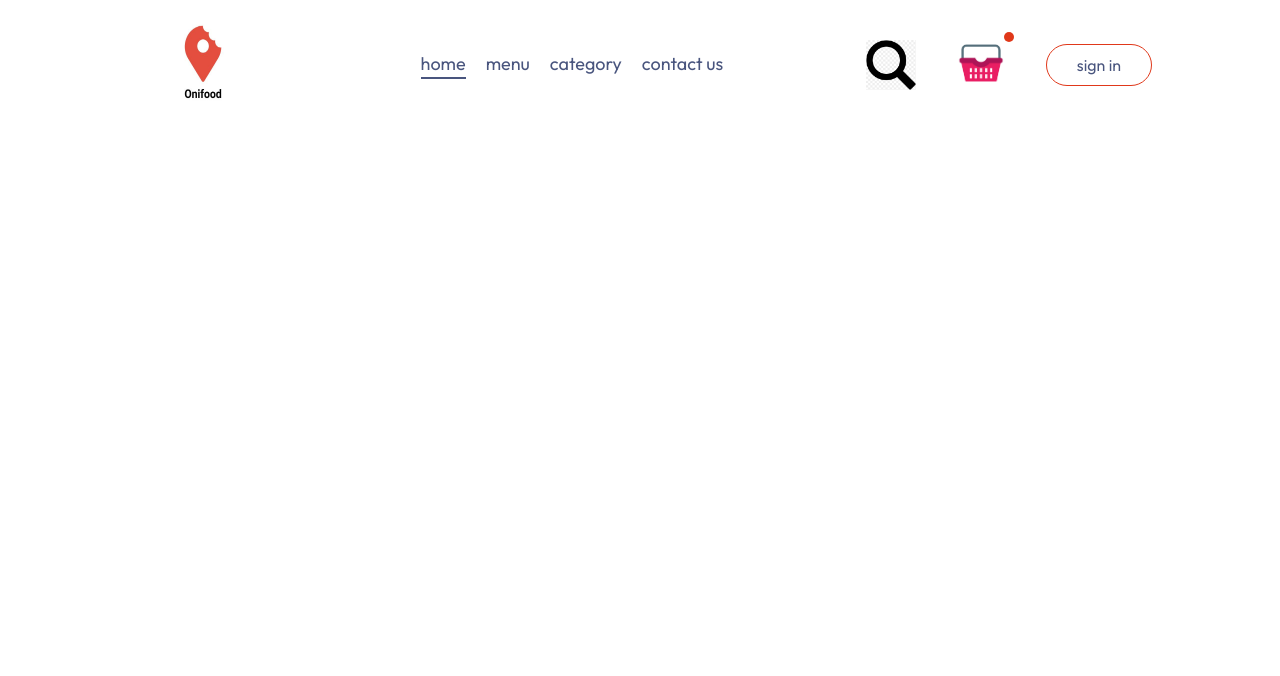
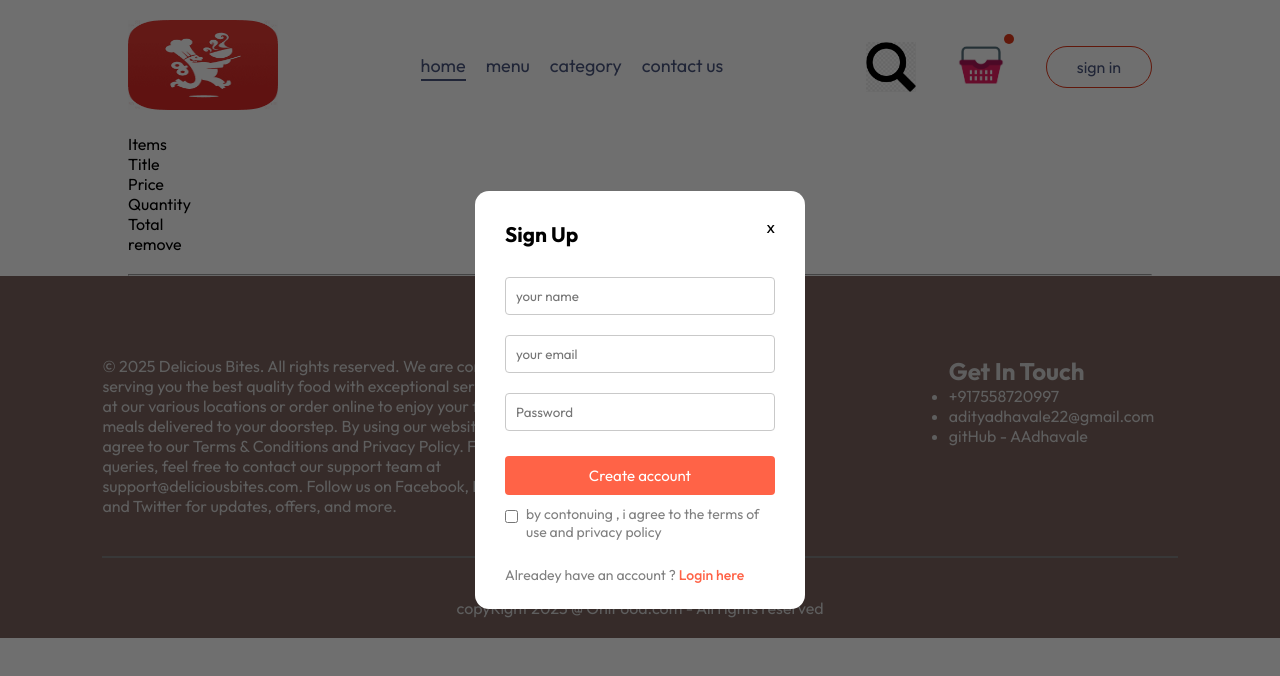
Before and after one commit to AAdhavale/git-remote-add-origin-https-github.com-AAdhavale-full-stack-task-management-app, a React (Vite) app: page /cart in a window 1280 px wide. Both pictures are taken after a click on the button "sign in". Shown: the top 676 px of the page. Built offline with nearby package versions, Linux system fonts and the light colour scheme; a web font is replaced by a local one.

Commit message:
making page respondsive to all screens done

```diff
--- a/src/App.jsx
+++ b/src/App.jsx
@@ -1,24 +1,30 @@
-import React from "react"
+import React, { useState } from "react"
 import NavBar from "./components/navBar/NavBar"
 import './index.css'
 import { Route , Routes } from "react-router-dom"
 import Home from './pages/home/Home'
 import Cart from './pages/cart/Cart'
 import PlaceOrder from './pages/placeOrder/PlaceOrder'
+import Footer from "./components/footer/Footer"
+import LogingPopup from "./components/loginpopup/LogingPopup"
 
 function App() {
 
+  const[showLogin, setShowLogin] = useState(false)
+
   return (
     <>
+    {showLogin?<LogingPopup setShowLogin={setShowLogin}/> : <></>}
       <div className="app">
-        <NavBar/>
+        <NavBar setShowLogin={setShowLogin} />
         <Routes>
           <Route path='/' element={<Home/>} />
           <Route path='/cart' element={<Cart/>} />
           <Route path='/order' element={<PlaceOrder/>} />
         </Routes>
+
       </div>
-
+      <Footer/>
     </>
   )
 }
--- a/src/assets/Assets.js
+++ b/src/assets/Assets.js
@@ -1,4 +1,4 @@
-import logo from './logo.jpg'
+import logo from './logo.png'
 import basket from './basket-icon.png'
 import search from './search-icon.png'
 
--- a/src/components/Header/Header.css
+++ b/src/components/Header/Header.css
@@ -25,7 +25,7 @@
     text-align: center;
     gap: 1.5vw; /* Aligns text in the center */
     color: white; /* Adjust as needed */
-    z-index: 2; /* Ensures the text is above the image */
+    z-index: 0; /* Ensures the text is above the image */
     padding: 10px;
     border-radius: 10px; /* Matches rounded corners */
     animation: fadeIn 3s;
@@ -51,3 +51,27 @@
     font-size: max(1vm , 13px);
     border-radius: 50px;;
 }
+
+@media (max-width: 1050px) {
+
+
+    .header-content{
+        max-width: 45%;
+    }
+}
+
+
+@media (max-width: 750px) {
+
+    .header-content{
+        max-width: 55%;
+    }
+
+    .header-content p{
+        display: none;
+    }
+
+    .header-content button{
+        padding: 2vw 4vw;
+    }
+}
--- a/src/components/foodItem/FoodItem.jsx
+++ b/src/components/foodItem/FoodItem.jsx
@@ -9,7 +9,7 @@
   const {cartItems,addToCart,removeFromCart} = useContext(StoreContext);
 
   return (
-    <div className='food-item'>
+    <div className='food-item' id='food-items'>
       <div className="food-item-img-container">
         <img className='food-item-img' src={image} />
         {
--- /dev/null
+++ b/src/components/footer/Footer.css
@@ -0,0 +1,49 @@
+.footer{
+    color: #d9d9d9;
+    background-color: rgb(124, 99, 94);
+    display: flex;
+    flex-direction: column;
+    align-items: center;
+    gap: 20px;
+    padding : 20px 8vw;
+    padding-top: 80px;
+    width: 100%;
+}
+
+.footer-content{
+    width: 100%;
+    display: grid;
+    grid-template-columns: 2fr 1fr 1fr;
+    gap: 80px;
+}
+
+.footer-content-left , .footer-content-right , .footer-content-center {
+    display: flex;
+    flex-direction: column;
+    align-items: start;
+}
+
+
+
+
+.footer hr{
+    width: 100%;
+    height: 2px;
+    margin: 20px 0;
+    background-color: grey;
+    border: none;
+}
+
+@media (max-width: 900px) {
+    .footer-content-left , .footer-content-center{
+        display: none;
+    }
+
+    .footer-copy-right{
+        width: 50%;
+    }
+
+    .footer-content-left p{
+        display: none;
+    }
+}
--- /dev/null
+++ b/src/components/footer/Footer.jsx
@@ -0,0 +1,53 @@
+import React from 'react'
+import './Footer.css'
+import { assets } from '../../assets/Assets'
+
+const Footer = () => {
+    return (
+        <div className='footer' id='footer'>
+            <div className="footer-content">
+                <div className="footer-content-left">
+                    <p>
+                        &copy; 2025 Delicious Bites. All rights reserved. We are committed to serving you the best quality food with exceptional service.
+                        Visit us at our various locations or order online to enjoy your favorite meals delivered to your doorstep.
+                        By using our website, you agree to our <a href="#">Terms & Conditions</a> and <a href="#">Privacy Policy</a>.
+                        For any queries, feel free to contact our support team at <a href="mailto:support@deliciousbites.com">support@deliciousbites.com</a>.
+                        Follow us on <a href="#">Facebook</a>, <a href="#">Instagram</a>, and <a href="#">Twitter</a> for updates, offers, and more.
+                    </p>
+                    <div className="footer-social-icons">
+
+                    </div>
+
+
+
+                </div>
+
+                <div className="footer-content-center">
+                    <h2>Company</h2>
+
+                    <ul>
+                        <li>Home</li>
+                        <li>About us</li>
+                        <li>Delivery</li>
+                        <li>private Policy</li>
+                    </ul>
+                </div>
+
+                <div className="footer-content-right">
+                    <h2>Get In Touch</h2>
+                    <ul>
+                        <li>+917558720997</li>
+                        <li>adityadhavale22@gmail.com</li>
+                        <li>gitHub - AAdhavale</li>
+                    </ul>
+                </div>
+            </div>
+            <hr/>
+
+            <p className="footer-copy-right">copyRight 2025 @ OniFood.com - All rights reserved</p>
+
+        </div>
+    )
+}
+
+export default Footer
--- /dev/null
+++ b/src/components/loginpopup/LogingPopup.css
@@ -0,0 +1,79 @@
+.login-popup{
+    position: absolute;
+    z-index: 1;
+    width: 100%;
+    height: 100%;
+    background-color: #00000090;
+    display: grid;
+}
+
+.login-popup-container{
+    place-self: center;
+    width: max(23vw, 330px);
+    color: #808080;
+    background-color: white;
+    display: flex;
+    flex-direction: column;
+    gap: 25px;
+    padding: 25px 30px;
+    border-radius: 14px;
+    font-size: 14px;
+    animation: fadeIn 0.5s;
+
+}
+
+.login-popup-title{
+    display: flex;
+    justify-content: space-between;
+    align-items: center;
+    color: black;
+}
+
+.login-popup-title p{
+    font-size: larger;
+    cursor: pointer;
+    padding-bottom: 15px;
+}
+
+.login-popup-input{
+    display: flex;
+    flex-direction: column;
+    gap: 20px;
+    justify-content: space-between;
+}
+
+.input{
+    padding: 10px;
+    outline: none;
+    border: 1px solid #c9c9c9;
+    border-radius: 4px;
+}
+
+.login-popup-container button {
+    border: none;
+    padding: 10px;
+    border-radius: 4px;
+    color: white
+    ;
+    background-color: tomato;
+    cursor: pointer;
+    font-size: 15px;
+}
+
+.login-popup-condition{
+    display: flex;
+    align-items: start;
+    gap: 8px;
+    margin-top: -15px;
+}
+
+.login-popup-condition input{
+    margin-top: 5px;
+
+}
+
+.login-popup p span {
+    color: tomato;
+    font-weight: 500;
+    cursor: pointer;
+}
--- /dev/null
+++ b/src/components/loginpopup/LogingPopup.jsx
@@ -0,0 +1,42 @@
+import React, { useState } from 'react'
+import'./LogingPopup.css'
+
+const LogingPopup = ({setShowLogin}) => {
+
+  const [currState , setCurrState] = useState("Sign Up")
+
+  return (
+    <div className="login-popup">
+      <form className="login-popup-container">
+        <div className="login-popup-title">
+          <h2>{currState}</h2>
+          <p onClick={() => setShowLogin(false) }>x</p>
+        </div>
+        <div className="login-popup-input">
+          {currState === "Login" ? <></> : <input type='text' placeholder='your name' required className='input'/> }
+
+          <input type='email' placeholder='your email' required className='input'/>
+          <input type='password' placeholder='Password' required className='input'/>
+        </div>
+
+        <button>
+          {currState === "Sign Up" ? "Create account" : "Login"}
+        </button>
+        <div className="login-popup-condition">
+          <input type= "checkbox" required/>
+          <p>by contonuing , i agree to the terms of use and privacy policy</p>
+
+        </div>
+        {currState==="Login" ?
+        <p>Create a newe account ? <span onClick={() => setCurrState("Sign Up")}>Click here</span> </p> :
+        <p>Alreadey have an account ? <span onClick={() => setCurrState("Login")} >Login here</span></p>
+        }
+
+
+      </form>
+
+    </div>
+  )
+}
+
+export default LogingPopup
--- a/src/components/navBar/navBar.css
+++ b/src/components/navBar/navBar.css
@@ -9,6 +9,11 @@
 .navbar .logo {
     width: 150px;
     height:90px;
+}
+
+.logo img{
+    background-color: transparent;
+    mix-blend-mode: multiply;
 }
 
 
@@ -70,3 +75,62 @@
     top: -6px;
     right: -8px;
 }
+
+@media (max-width:1050px) {
+    .navbar .logo {
+        width: 140px;
+    }
+
+    .navbar-menu{
+        gap: 20px;
+        font-size: 17px;
+    }
+
+    .navbar-right{
+        gap: 30px;
+
+    }
+
+    .navbar-right button{
+        padding: 8px 25px;
+    }
+
+
+}
+
+@media (max-width:900px) {
+    .navbar .logo {
+        width: 140px;
+    }
+
+    .navbar-menu{
+        gap: 15px;
+        font-size: 16px;
+    }
+
+    .navbar-right{
+        gap: 20px;
+
+    }
+
+    .navbar-right button{
+        padding: 7px 20px;
+        font-size: 15px;
+    }
+
+    .navbar-right img{
+        padding: 10px;
+    }
+
+
+}
+
+@media (max-width:750px) {
+
+
+    .navbar-menu{
+       display: none;
+    }
+
+
+}
--- a/src/components/navBar/navBar.jsx
+++ b/src/components/navBar/navBar.jsx
@@ -1,32 +1,40 @@
 import React, { useState } from 'react'
 import "./NavBar.css"
 import { assets } from '../../assets/Assets'
+import { Link } from 'react-router-dom';
 
-const NavBar = () => {
+const NavBar = ({setShowLogin}) => {
 
   const [menu, setMenu] = useState("home");
 
   return (
     <div className='navbar'>
+
+      <Link to='/'>
       <img src={assets.logo} alt='logo' className='logo' />
+      </Link>
+
 
 
       <ul className='navbar-menu'>
-        <li onClick={ () => setMenu("home")} className= {menu === "home" ? "active" : ""} >home</li>
-        <li onClick={ () => setMenu("menu")} className= {menu === "menu" ? "active" : ""}>menu</li>
-       <li onClick={ () => setMenu("category")} className= {menu === "category" ? "active" : ""} >category</li>
-        <li onClick={ () => setMenu("contact-us")} className= {menu === "contact-us" ? "active" : ""} >contact us</li>
+        <Link to='/' onClick={ () => setMenu("home")} className= {menu === "home" ? "active" : ""} >home</Link>
+        <a href='#explore-menu' onClick={ () => setMenu("menu")} className= {menu === "menu" ? "active" : ""}>menu</a>
+       <a href='#food-display' onClick={ () => setMenu("category")} className= {menu === "category" ? "active" : ""} >category</a>
+        <a href='footer' onClick={ () => setMenu("contact-us")} className= {menu === "contact-us" ? "active" : ""} >contact us</a>
       </ul>
 
       <div className='navbar-right' >
         <img src={assets.search} className='s-logo'  />
         <div className='navbar-search-icons'>
+          <Link to='/cart'>
           <img src={assets.basket}  className='s-logo' />
+          </Link>
+
           <div className='dot'></div>
 
         </div>
 
-        <button>sign in</button>
+        <button onClick={()=>setShowLogin(true)}>sign in</button>
       </div>
 
 
--- a/src/index.css
+++ b/src/index.css
@@ -6,6 +6,7 @@
   margin: 0;
   box-sizing: border-box;
   font-family: Outfit;
+  scroll-behavior: smooth;
 }
 
 body{
@@ -30,3 +31,10 @@
     opacity: 1;
   }
 }
+
+@media (max-width : 900px) {
+ .app{
+
+  width: 90%;
+ }
+}
--- a/src/pages/cart/Cart.jsx
+++ b/src/pages/cart/Cart.jsx
@@ -1,9 +1,38 @@
 import React from 'react'
 import "./Cart.css"
+import { useContext } from 'react';
+import { StoreContext } from '../../context/StoreContex';
 
 const Cart = () => {
+
+  const{cartItems,food_list,removeFromCart,addTocart} = useContext(StoreContext);
+
+
   return (
-    <div>
+    <div className='cart'>
+      <div className="cart-items">
+        <div className="cat-items-title">
+          <p>Items</p>
+          <p>Title</p>
+          <p>Price</p>
+          <p>Quantity</p>
+          <p>Total</p>
+          <p>remove</p>
+        </div>
+        <br/>
+        <hr/>
+        {food_list.map((items,index) =>
+        {
+          if(cartItems[items._id]>0)
+          {
+            return(
+              <div className="cart-items-title cart-items-item">
+                <p>{items.name}</p>
+              </div>
+            )
+          }
+        })}
+      </div>
 
     </div>
   )
```
Also changed, not shown: src/assets/logo.png (added).
